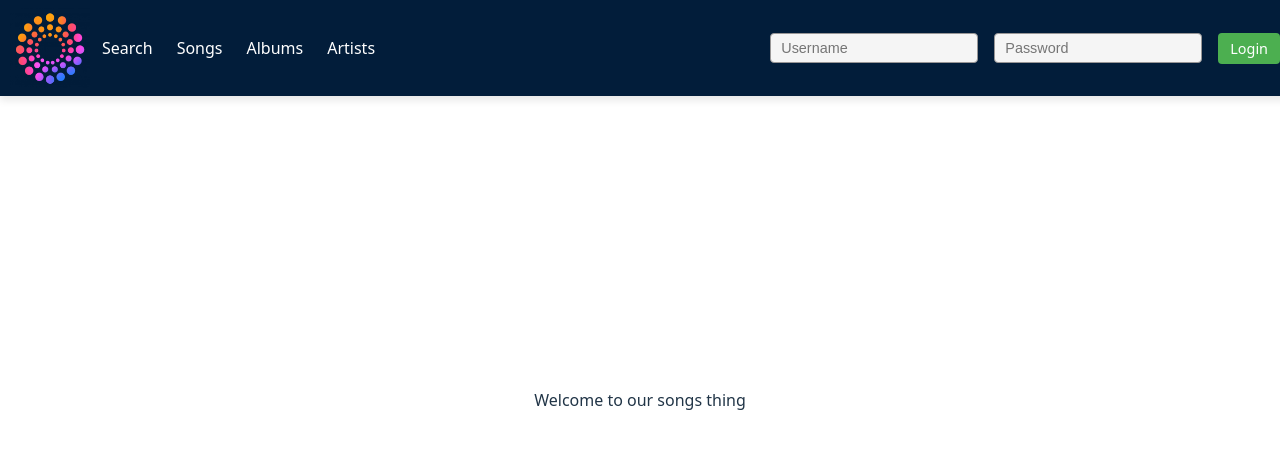
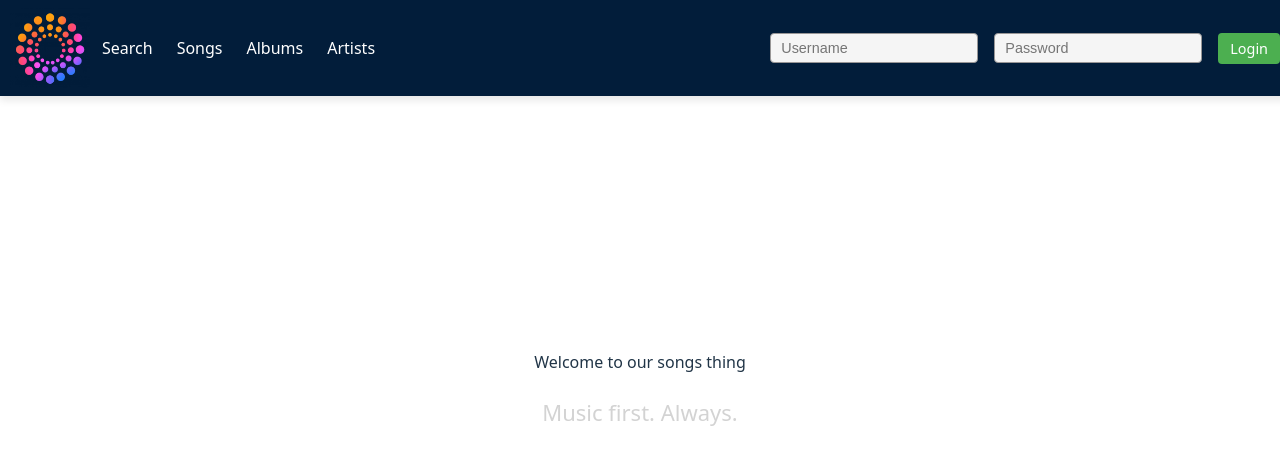
Before and after one commit to niki03125/sp3FrontendEksamen, a React (Vite) app: page / in a window 1280 px wide. Shown: the top 464 px of the page. Built offline with nearby package versions, Linux system fonts and the light colour scheme.

Commit message:
added footer

```diff
--- a/src/App.jsx
+++ b/src/App.jsx
@@ -1,5 +1,6 @@
 import './App.css'
 import Header from './components/header/Header.jsx'
+import Footer from './components/footer/footer.jsx';
 import { Outlet} from 'react-router';
 
 function App() {
@@ -13,6 +14,7 @@ function App() {
     ]}
        />
     <Outlet/>
+    <Footer />
     </>
   )
 }
--- /dev/null
+++ b/src/components/footer/Footer.jsx
@@ -0,0 +1,10 @@
+import styles from "./Footer.module.css"
+
+const Footer = () => {
+    return(
+        <div className={styles.foot}>
+            <p>Music first. Always.</p>
+        </div>
+    )
+}
+export default Footer;
--- /dev/null
+++ b/src/components/footer/Footer.module.css
@@ -0,0 +1,5 @@
+.foot{
+    font-size: 22px;
+    margin-bottom: 5px;
+    color: lightgray;
+}
```
